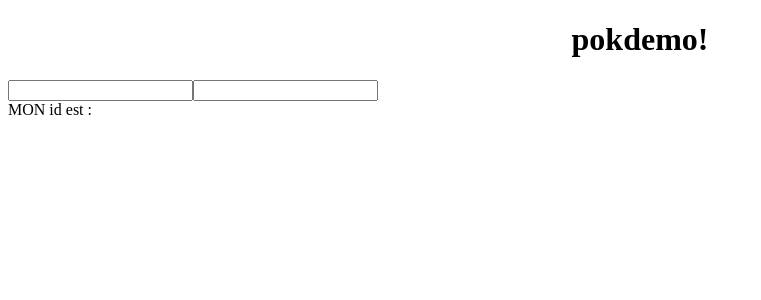
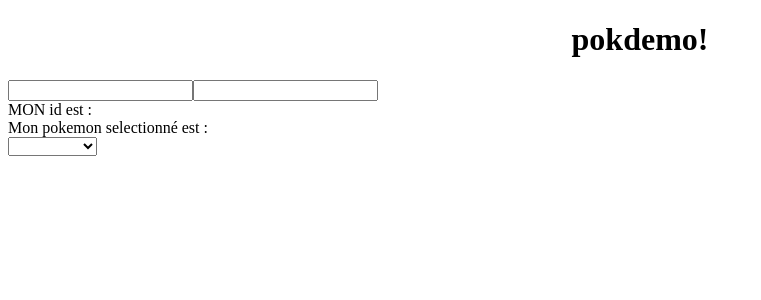
Before and after one commit to soule018/GLI_TP1, an Angular app: page / in a window 1280 px wide. Shown: the top 300 px of the page, without its empty margins (0-761 px from the left). Built offline with nearby package versions, Linux system fonts and the light colour scheme.

Commit message:
suite Q4-7

```diff
--- a/src/app/my-component/my-component.component.html
+++ b/src/app/my-component/my-component.component.html
@@ -4,3 +4,9 @@
 <BR>
 
     MON id est : {{id}}
+<BR>
+    Mon pokemon selectionné est : {{selectedPockeId}}
+<BR>
+    <select [(ngModel)] = "selectedPockeId" >
+        <option [value]="poke.id" *ngFor="let poke of pok">             {{poke.name}}</option>
+      </select>
--- a/src/app/my-component/my-component.component.ts
+++ b/src/app/my-component/my-component.component.ts
@@ -8,11 +8,18 @@
 })
 export class MyComponentComponent implements OnInit {
   id: string = '';
+  selectedPockeId : string;
 
 
     pok : Pokemon [] = [];
 
-  constructor() { }
+  constructor() {
+    this.pok.push (new Pokemon ('1','Reptincel'));
+    this.pok.push (new Pokemon ('2','Bulbizarre'));
+    this.pok.push (new Pokemon ('3','Herbizarre'));
+    this.pok.push (new Pokemon ('4','Florizarre'));
+    this.pok.push (new Pokemon ('5','Salamèche'));
+  }
 
   ngOnInit(): void {
   }
```
